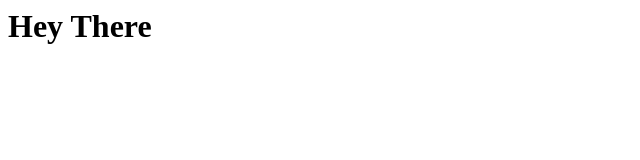
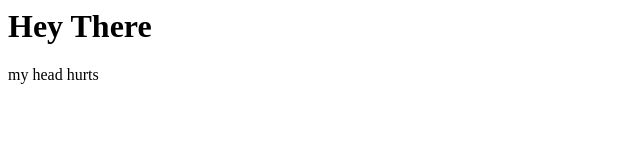
Before and after one commit to lindsaygarf/demo123, a plain HTML site: page index.html in a window 1280 px wide. Shown: the full height of the page, 0-640 px from the left. Drawn offline with Linux system fonts and the light colour scheme.

Commit message:
Update index.html
my head hurts added

```diff
--- a/index.html
+++ b/index.html
@@ -4,7 +4,7 @@
     </head>
     <body>
         <h1> Hey There </h1>
-
+        my head hurts
     </body>
 
 </html>
```
